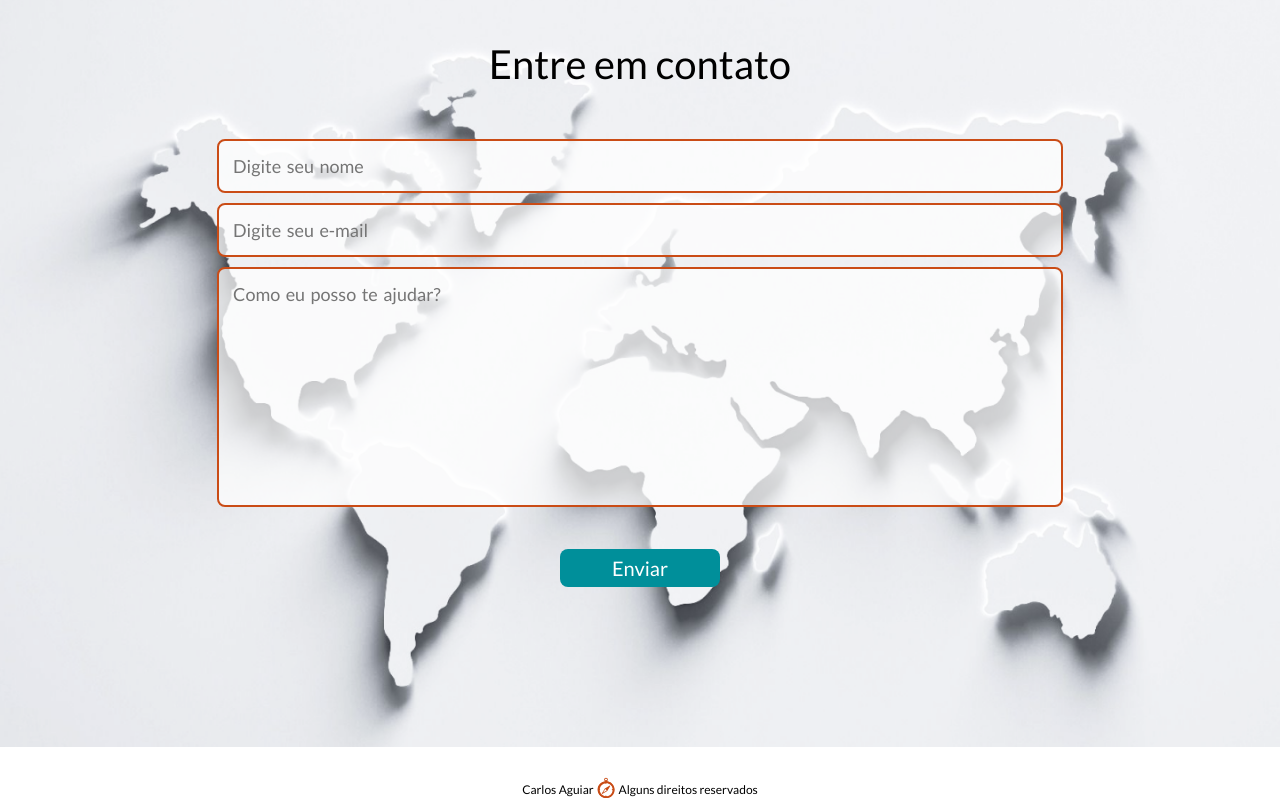
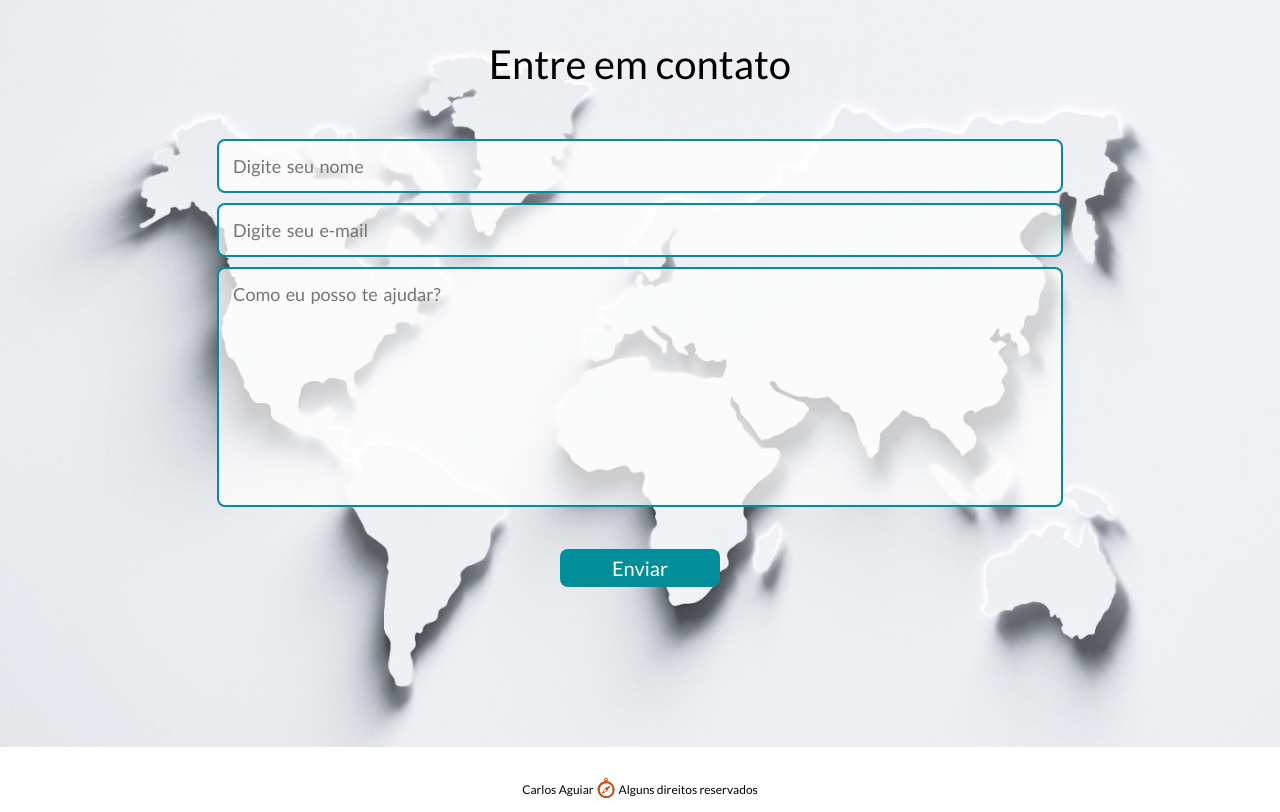
Before and after one commit to CarlosCerque1ra/Meu_Site-Carlos-, a plain HTML site: page index.html in a window 1280 px wide. Shown: the part 3240-4052 px from the top of the page. Drawn offline with nearby package versions, Linux system fonts and the light colour scheme.

Commit message:
Update style.css

```diff
--- a/style.css
+++ b/style.css
@@ -13,10 +13,10 @@
   font-size: 62.5%;
 
   --bg-color: #000000;
-  --second-bg-color: #C94C16;
+  --second-bg-color: rgb(40, 241, 255);
   --text-color: #ffffff;
-  --second-text-color: #FF4D00;
-  --card-bg-color: hsla(18, 80%, 44%, 0.5);
+  --second-text-color: rgb(40, 241, 255);
+  --card-bg-color: rgb(2, 218, 234);
 
   --first-font: 'Lato', sans-serif;
   --second-font: 'Inter', sans-serif;
@@ -69,7 +69,7 @@
   --button-text-color-hover: #000000;
 
   --bg-contact: url("./img/bg-contact-white.png");
-  --border-form: 2px solid hsla(18, 80%, 44%, 1);
+  --border-form: 2px solid rgb(0, 143, 154);
   --bg-form: rgba(255, 255, 255, 0.726);
 
   --color-social-media: #C94C16;
```
